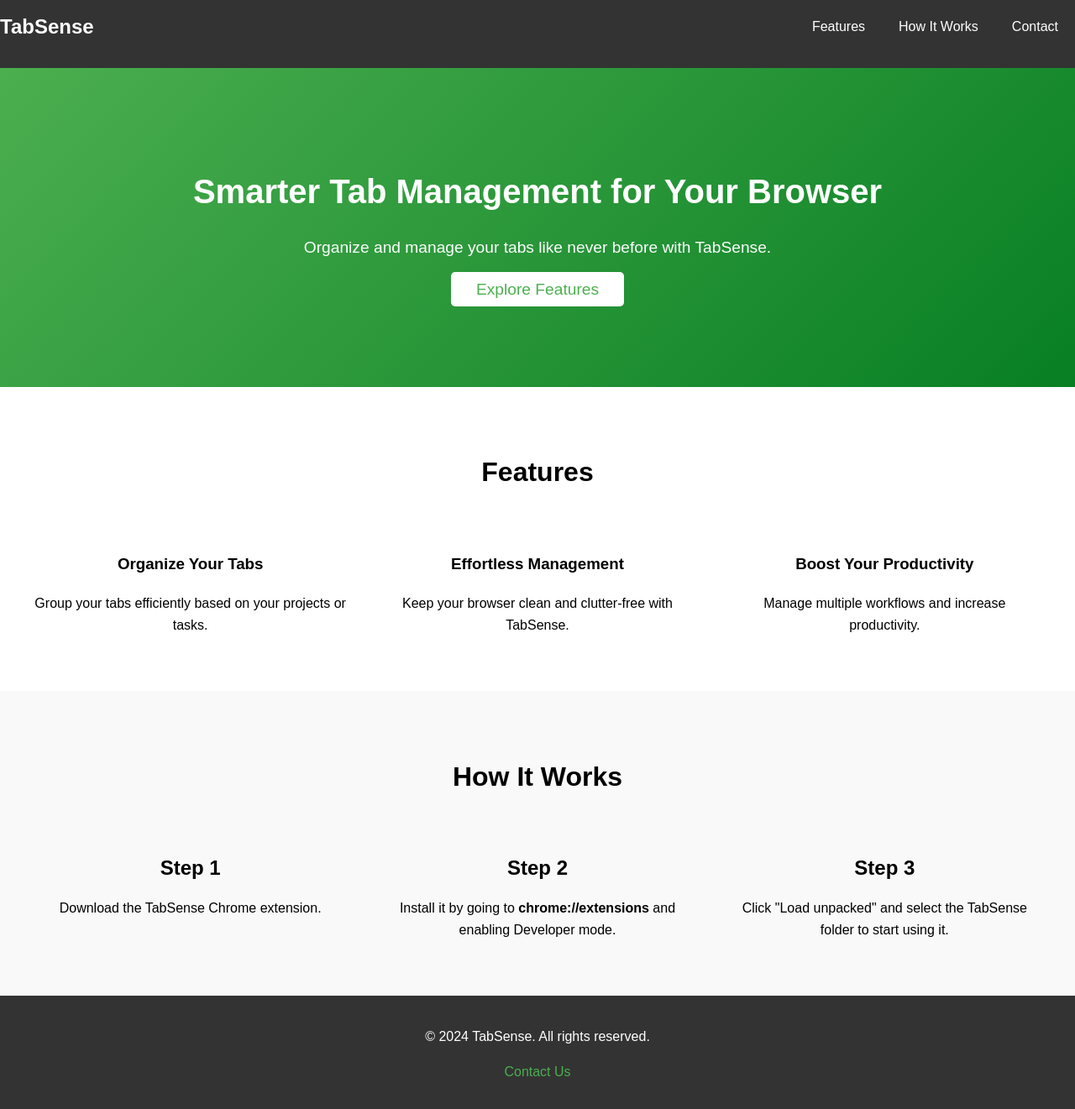
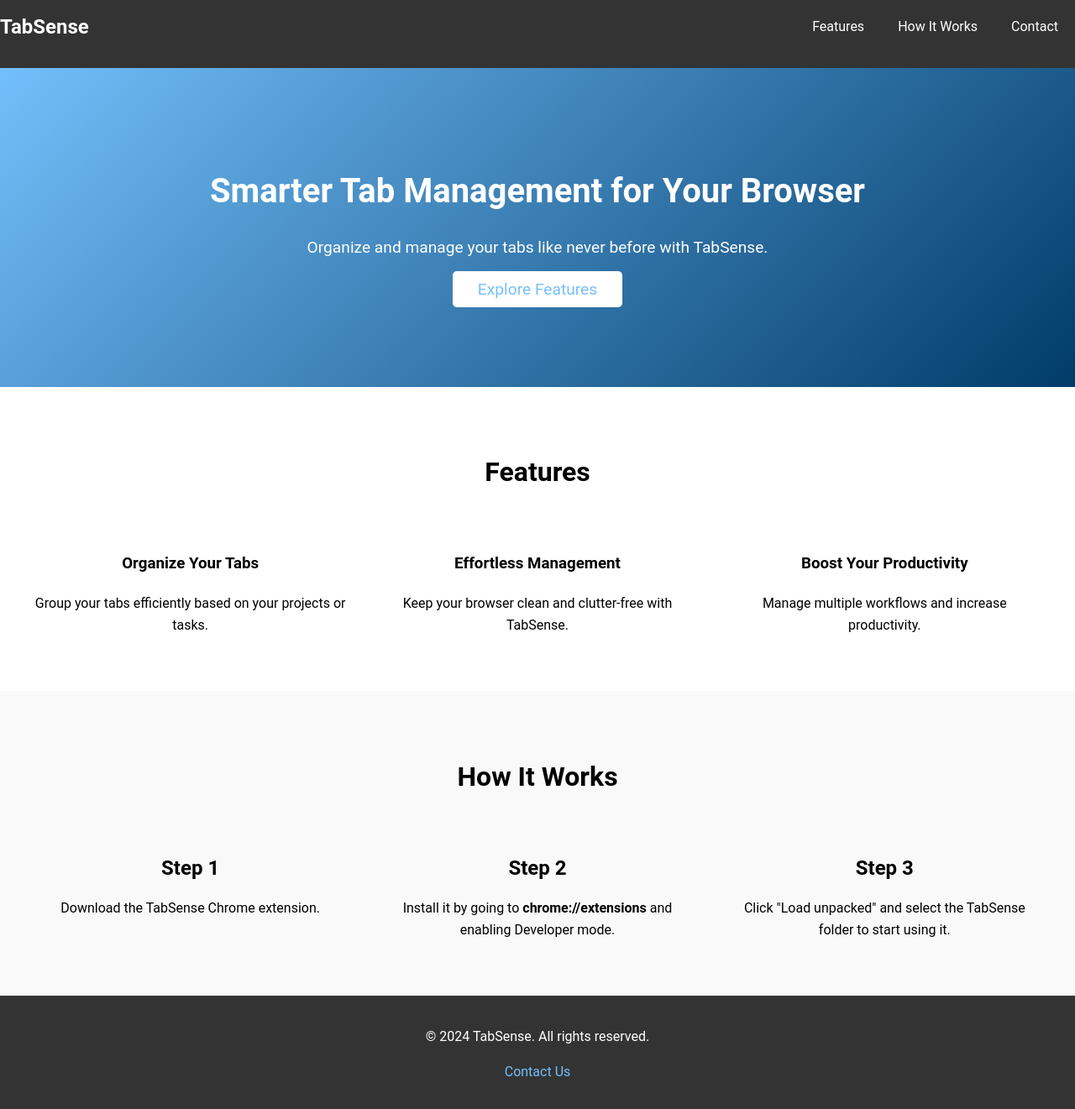
Before and after one commit to PureZinc/tabsense-hackathon, a browser extension: page website/index.html in a window 1280 px wide. Shown: the part 17-1338 px from the top of the page at 84% size. Drawn offline with Linux system fonts and the light colour scheme.

Commit message:
Update styles.css

```diff
--- a/website/styles.css
+++ b/website/styles.css
@@ -1,6 +1,5 @@
-/* General styling */
 body {
-    font-family: 'Arial', sans-serif;
+    font-family: 'Roboto', sans-serif;
     margin: 0;
     padding: 0;
     line-height: 1.6;
@@ -67,7 +66,7 @@ header nav ul li a:hover {
 }
 
 #hero {
-    background: linear-gradient(135deg, #4CAF50, #087f23);
+    background: linear-gradient(135deg, #74C0FC, #013c69);
     color: white;
     padding: 100px 20px;
     text-align: center;
@@ -85,7 +84,7 @@ header nav ul li a:hover {
 
 .cta-button {
     background-color: white;
-    color: #4CAF50;
+    color: #74C0FC;
     padding: 10px 30px;
     text-decoration: none;
     font-size: 1.2rem;
@@ -158,7 +157,7 @@ footer {
 }
 
 footer a {
-    color: #4CAF50;
+    color: #74C0FC;
     text-decoration: none;
 }
 
```
